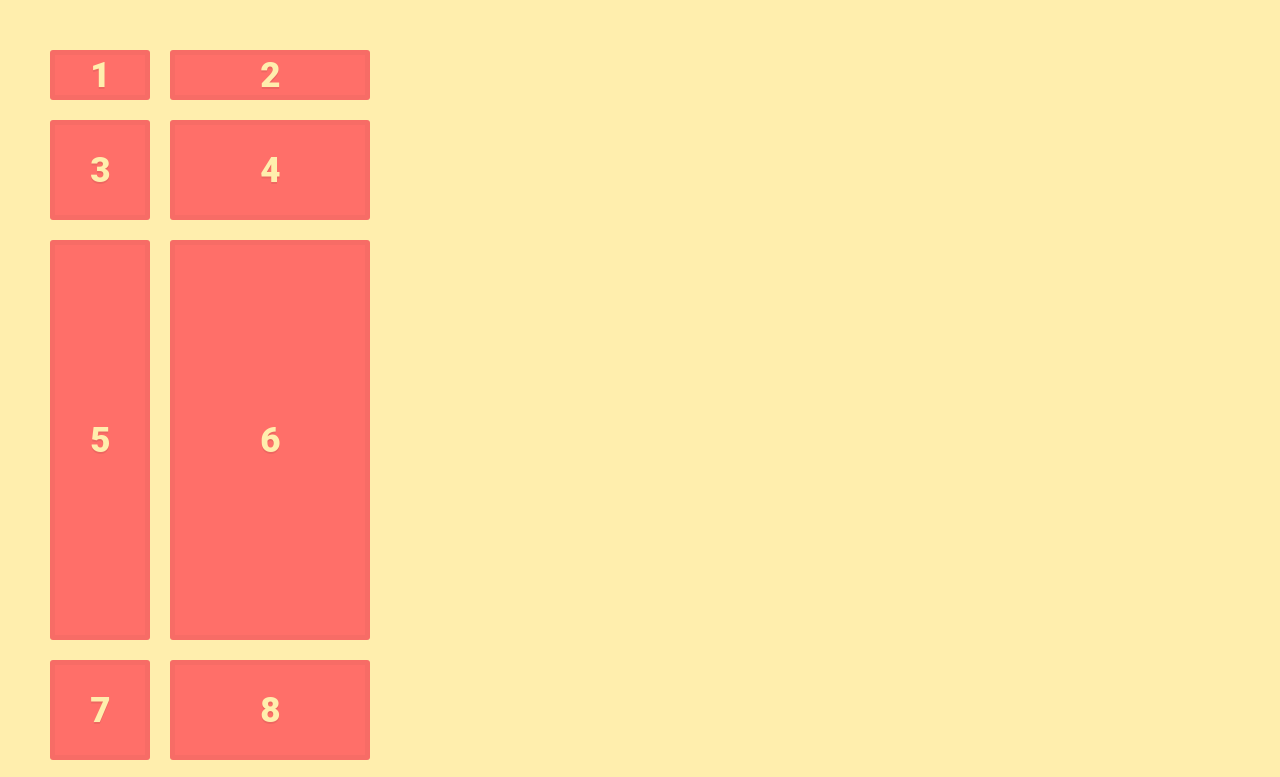
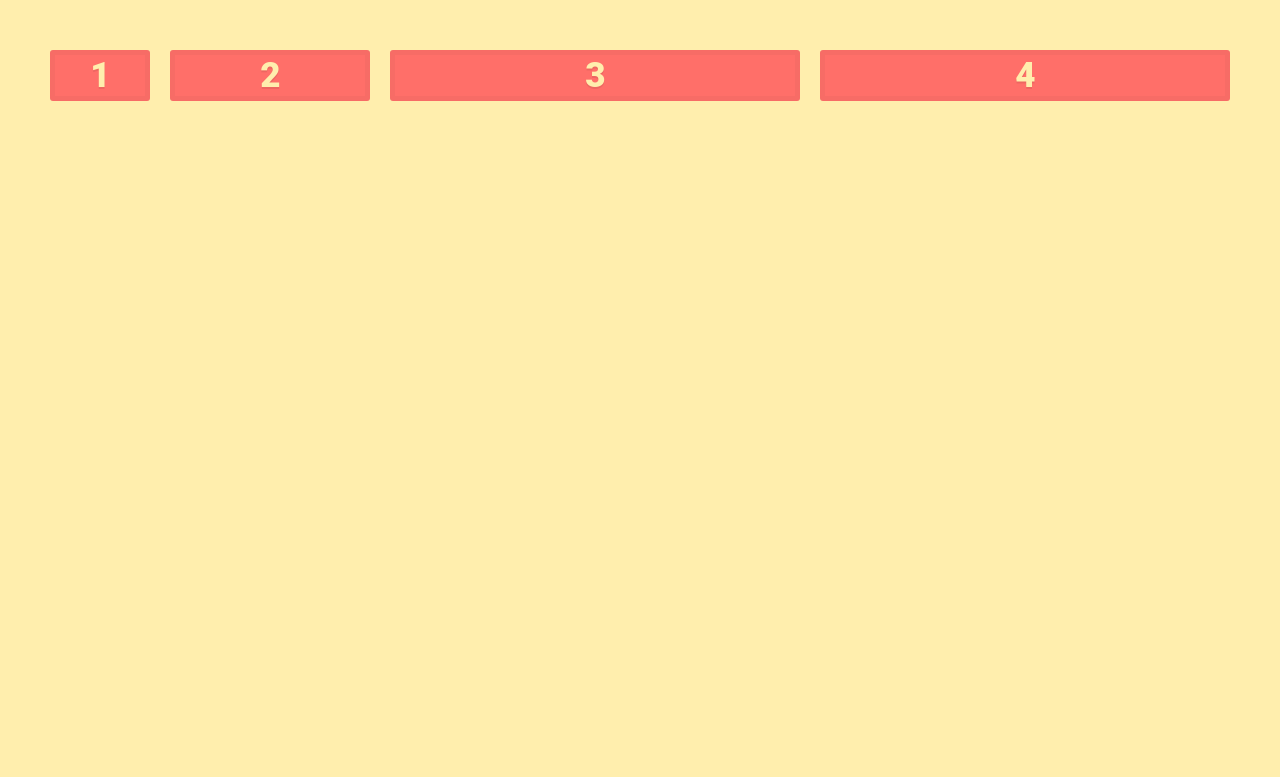
Before and after one commit to Natalia-Kalashnikova/css-grid-practice, a plain HTML site: page index.html in a window 1280 px wide. Shown: the top 777 px of the page. Drawn offline with Linux system fonts and the light colour scheme.

Commit message:
grid-auto-flow

```diff
--- a/index.html
+++ b/index.html
@@ -13,11 +13,6 @@
       <div class="grid-item">2</div>
       <div class="grid-item">3</div>
       <div class="grid-item">4</div>
-      <div class="grid-item">5</div>
-      <div class="grid-item">6</div>
-      <div class="grid-item">7</div>
-      <div class="grid-item">8</div>
-      <div class="grid-item">9</div>
     </div>
   </body>
 </html>
--- a/styles.css
+++ b/styles.css
@@ -6,6 +6,5 @@
   display: grid;
   gap: 20px;
   grid-template-columns: 100px 200px;
-  grid-template-rows: 50px 100px;
-  grid-auto-rows: 400px 100px;
+  grid-auto-flow: column;
 }
```
